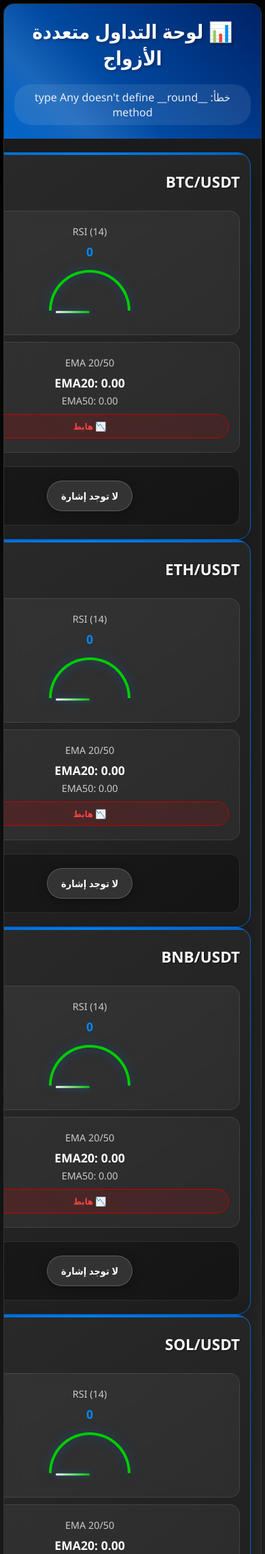
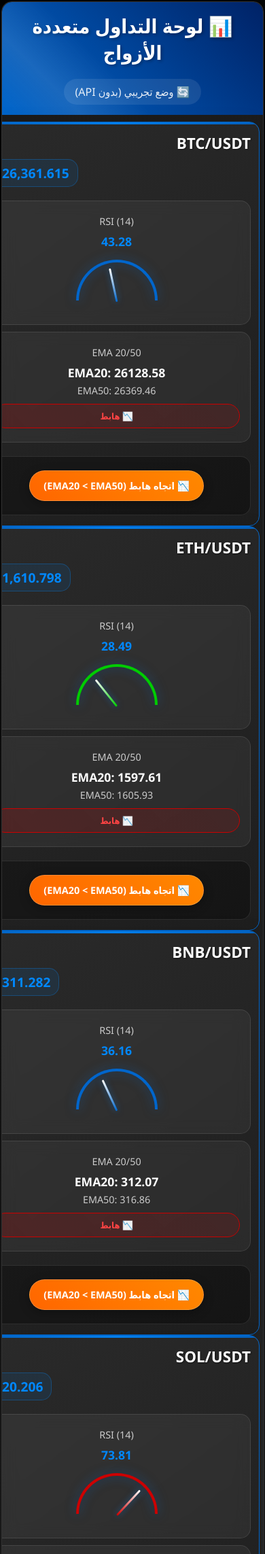
Before and after one commit to mahmoddagstane/Test, a Flask app: page / in a window 390 px wide. Shown: the top 2286 px of the page at 68% size. Run offline with Flask 3, Linux system fonts and the light colour scheme; data that the repository does not hold is empty.

Commit message:
Assistant checkpoint: إصلاح التجاوب وإضافة بيانات تجريبية
Assistant generated file changes:
- templates/index.html: إصلاح التجاوب مع الهواتف, إصلاح عرض الكروت للهواتف, تحسين تجاوب العناصر للهواتف
- web_interface.py: إصلاح مشكلة البيانات الفارغة, إضافة دالة محاكاة البيانات
- .env: إنشاء ملف البيئة مع المفاتيح

---

User prompt:

في مشكلتين الاوله انو ربع الموقع من جهه اليسار مقطوشه يعني مانو متجاوبه١٠٠٪؜ مع الهواتف ثانياً لهلق ما عمل ولا صفقه تداول

Replit-Commit-Author: Assistant
Replit-Commit-Session-Id: 63f8aff2-2fd3-427e-a406-a386dbd63619

```diff
--- a/templates/index.html
+++ b/templates/index.html
@@ -74,16 +74,26 @@
 
         .pairs-grid {
             display: grid;
-            grid-template-columns: repeat(auto-fit, minmax(320px, 1fr));
+            grid-template-columns: repeat(auto-fit, minmax(280px, 1fr));
             gap: 20px;
-            padding: 30px 20px;
+            padding: 30px 15px;
+            width: 100%;
+            box-sizing: border-box;
         }
 
         @media (max-width: 768px) {
             .pairs-grid {
                 grid-template-columns: 1fr;
-                padding: 20px 15px;
+                padding: 15px 10px;
                 gap: 15px;
+                margin: 0;
+            }
+        }
+
+        @media (max-width: 480px) {
+            .pairs-grid {
+                padding: 10px 5px;
+                gap: 10px;
             }
         }
 
@@ -96,6 +106,9 @@
             transition: all 0.3s ease;
             position: relative;
             overflow: hidden;
+            width: 100%;
+            box-sizing: border-box;
+            min-width: 0;
         }
 
         .pair-card::before {
@@ -499,32 +512,56 @@
         /* تحسينات إضافية للهواتف */
         @media (max-width: 480px) {
             body {
-                padding: 5px;
+                padding: 2px;
+                margin: 0;
             }
 
             .container {
                 border-radius: 15px;
+                margin: 0;
+                width: 100%;
+                box-sizing: border-box;
             }
 
             .header {
-                padding: 20px 15px;
+                padding: 15px 10px;
+                border-radius: 15px 15px 0 0;
             }
 
             .pair-card {
-                padding: 20px 15px;
+                padding: 15px 12px;
+                margin: 0;
+                border-radius: 15px;
             }
 
             .balance-section {
-                padding: 25px 20px;
+                padding: 20px 15px;
+                margin: 15px 0;
             }
 
             .tabs {
-                padding: 0 5px;
+                padding: 0;
+                gap: 2px;
+                overflow-x: auto;
+                -webkit-overflow-scrolling: touch;
             }
 
             .tab {
-                padding: 12px 18px;
-                min-width: 100px;
+                padding: 10px 15px;
+                min-width: 90px;
+                font-size: 0.85rem;
+                flex-shrink: 0;
+            }
+
+            .pair-header {
+                flex-direction: column;
+                align-items: flex-start;
+                gap: 8px;
+            }
+
+            .price-value {
+                align-self: flex-end;
+                padding: 6px 12px;
             }
         }
 
--- a/web_interface.py
+++ b/web_interface.py
@@ -131,6 +131,75 @@ def update_trade_stats():
     stats['max_loss'] = min(t['final_pnl'] for t in completed) if completed else 0
     stats['total_volume'] = sum(t['entry_price'] * t['quantity'] for t in completed)
 
+def simulate_trading_data():
+    """محاكاة بيانات التداول في حالة عدم وجود API"""
+    import random
+
+    # أسعار تجريبية للأزواج
+    demo_prices = {
+        "BTC/USDT": 26500 + random.uniform(-500, 500),
+        "ETH/USDT": 1650 + random.uniform(-50, 50),
+        "BNB/USDT": 310 + random.uniform(-20, 20),
+        "SOL/USDT": 22 + random.uniform(-2, 2)
+    }
+
+    while True:
+        try:
+            for symbol in SYMBOLS:
+                # محاكاة تغيرات السعر
+                current_price = demo_prices.get(symbol, 100)
+                change = random.uniform(-0.02, 0.02)  # تغيير بنسبة 2%
+                new_price = current_price * (1 + change)
+                demo_prices[symbol] = new_price
+
+                # محاكاة المؤشرات
+                rsi_v = random.uniform(25, 75)
+                ema20 = new_price * random.uniform(0.99, 1.01)
+                ema50 = new_price * random.uniform(0.98, 1.02)
+
+                # تحديد الإشارة
+                signal = 'لا توجد إشارة'
+                signal_color = 'gray'
+
+                if rsi_v < 30 and ema20 > ema50:
+                    signal = f'🟢 إشارة شراء (RSI: {rsi_v:.1f})'
+                    signal_color = 'green'
+                elif rsi_v > 70 and ema20 < ema50:
+                    signal = f'🔴 إشارة بيع (RSI: {rsi_v:.1f})'
+                    signal_color = 'red'
+                elif ema20 > ema50:
+                    signal = f'📈 اتجاه صاعد (EMA20 > EMA50)'
+                    signal_color = 'lightgreen'
+                elif ema20 < ema50:
+                    signal = f'📉 اتجاه هابط (EMA20 < EMA50)'
+                    signal_color = 'lightcoral'
+
+                # تحديث البيانات
+                latest_data['pairs'][symbol].update({
+                    'price': round(new_price, 4),
+                    'rsi': round(rsi_v, 2),
+                    'ema20': round(ema20, 4),
+                    'ema50': round(ema50, 4),
+                    'signal': signal,
+                    'signal_color': signal_color,
+                    'volume': round(random.uniform(1000, 10000), 2)
+                })
+
+            # محاكاة رصيد
+            latest_data.update({
+                'balance': round(len(SYMBOLS) * ACCOUNT_PER_PAIR, 2),
+                'timestamp': datetime.now(timezone.utc).strftime('%H:%M:%S'),
+                'status': '🔄 وضع تجريبي (بدون API)'
+            })
+
+            print(f"[{datetime.now().strftime('%H:%M:%S')}] تم تحديث البيانات التجريبية")
+
+        except Exception as e:
+            latest_data['status'] = f'خطأ: {str(e)}'
+            print(f"خطأ في محاكاة البيانات: {e}")
+
+        time.sleep(10)  # تحديث كل 10 ثواني
+
 app = Flask(__name__)
 
 # تحميل البيانات المحفوظة
@@ -181,6 +250,17 @@ print(f"الأزواج المتابعة: {SYMBOLS}")
 def update_data():
     """تحديث البيانات في الخلفية"""
     global latest_data
+
+    # التحقق من وجود مفاتيح API
+    api_key = os.getenv("BINANCE_API_KEY", "")
+    api_secret = os.getenv("BINANCE_API_SECRET", "")
+
+    if not api_key or not api_secret or api_key == "your_testnet_api_key_here":
+        print("⚠️  مفاتيح API غير متوفرة - يتم استخدام بيانات تجريبية")
+        # استخدام بيانات تجريبية
+        simulate_trading_data()
+        return
+
     exchange = make_exchange()
 
     while True:
```
